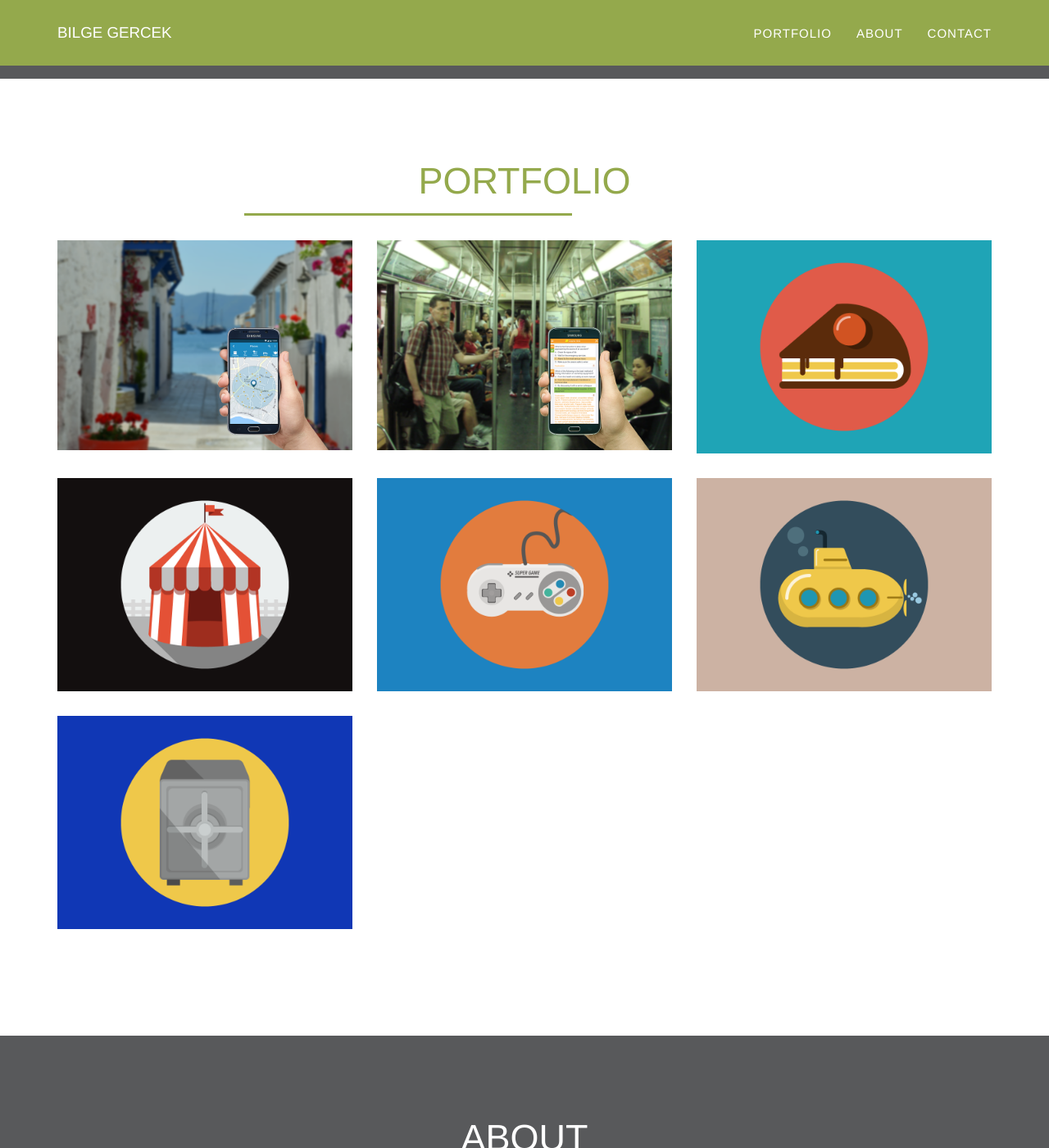
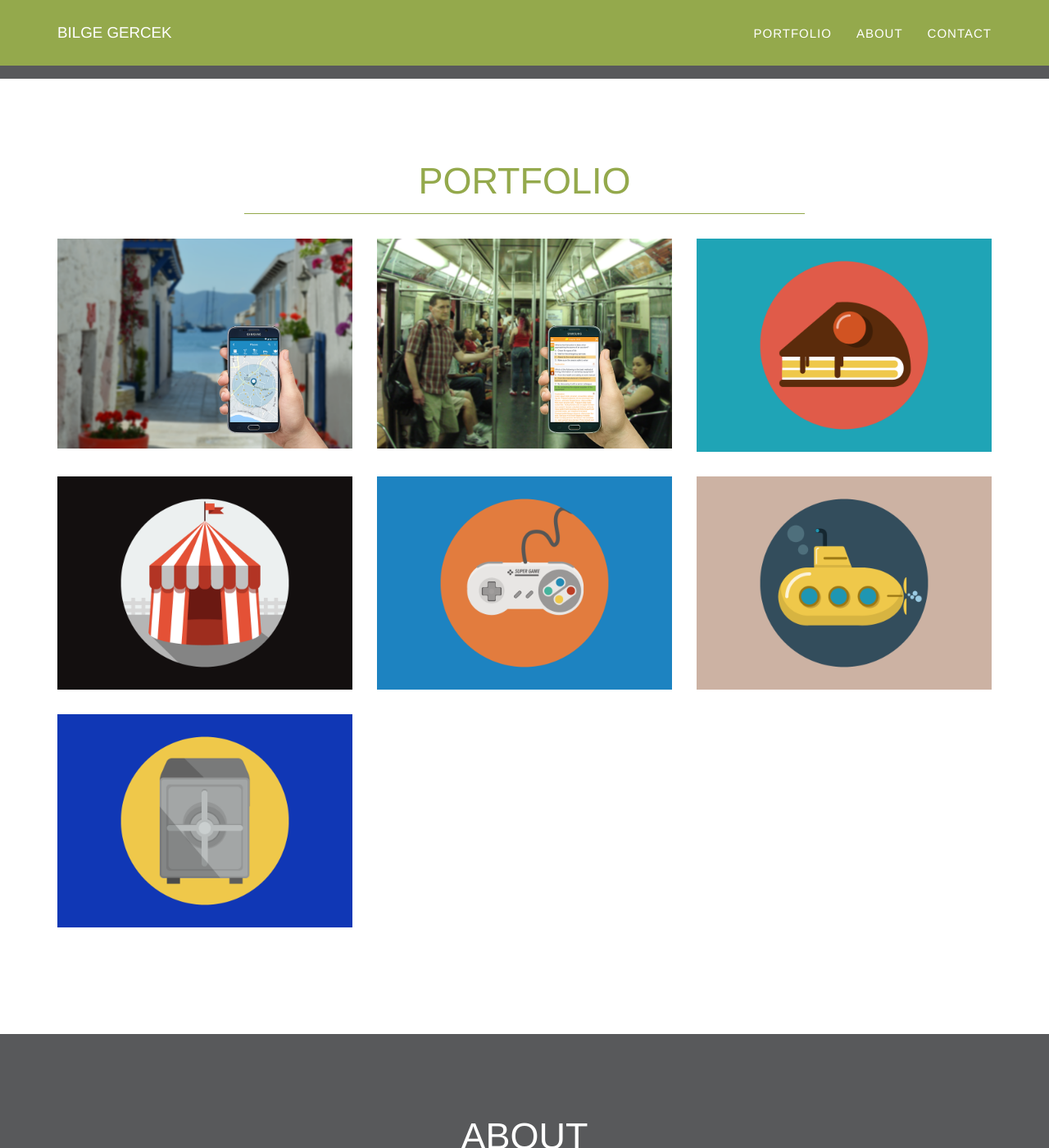
Before and after one commit to bilgegercek/bilgegercek.github.io, a Jekyll site: the page built from index.html, in a window 1280 px wide and 1400 px high, scrolled down 657 px. Shown: the whole window at 82% size. Built offline with Jekyll 4.4.1, drawn with Linux system fonts in a browser that asks for light colours.

Commit message:
Update main.css

```diff
--- a/_includes/css/main.css
+++ b/_includes/css/main.css
@@ -71,11 +71,10 @@ hr.star-primary {
 
 hr.thin-line-categories{
     margin: 15px auto 30px;
-    max-width: 400px;
     display: block;
     margin-left: 20%;
     margin-right: 20%;
-    border-top: solid 3px;
+    border-top: solid 1px;
  }
 
 hr.star-light:after,
```
